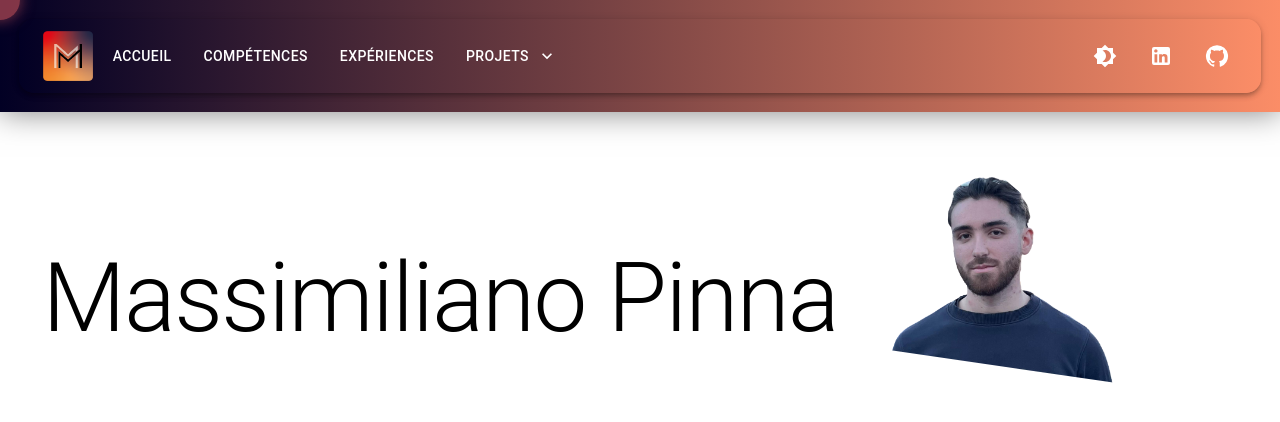
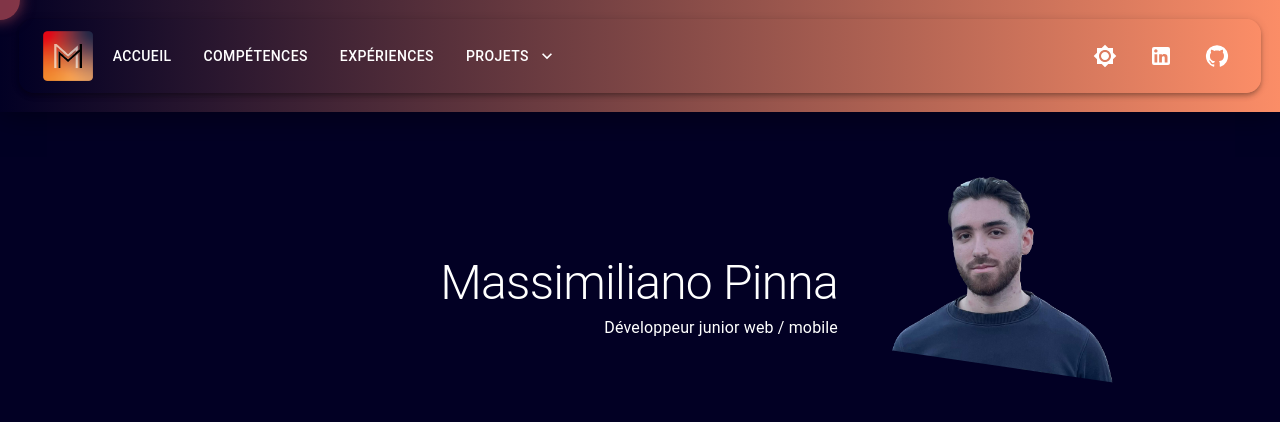
Before and after one commit to Massi-px/cv_en_ligne, a React (Create React App) app: page / in a window 1280 px wide. Shown: the top 422 px of the page. Built offline with nearby package versions, Linux system fonts and the light colour scheme.

Commit message:
home page change

```diff
--- a/src/assets/css/Home.css
+++ b/src/assets/css/Home.css
@@ -79,7 +79,7 @@
   align-items: center;
 }
 
-.identity-title{
+.identity-colomn-title{
   text-align: right;
   padding-right: 10px;
 }
@@ -92,12 +92,10 @@
   border-radius: 15px;
 }
 
-
-
 .massiPhoto{
   pointer-events: none;
   width: 70%;
-  min-height: 30%;
+  min-height: 50%;
   border-radius: 20px;
   clip-path: polygon(40% 0, 100% 50%, 100% 80%, 0 66%);
 }
--- a/src/pages/Home.jsx
+++ b/src/pages/Home.jsx
@@ -8,7 +8,7 @@ import {Grid, Typography} from "@mui/material";
 import massi from "../assets/img/massimiliano_pinna-removebg.png";
 
 export default function Home() {
-    const [darkMode, setDarkMode] = useState(false);
+    const [darkMode, setDarkMode] = useState(true);
     const [loader, setLoader] = useState(true);
     const [circlePosition, setCirclePosition] = useState({ x: 0, y: 0 });
 
@@ -57,8 +57,9 @@ export default function Home() {
                     </Box>
                     <Box className='Home-body'>
                         <Grid container className='identity'>
-                            <Grid item xs={8} className='identity-title'>
-                                <Typography variant='h1'>Massimiliano Pinna</Typography>
+                            <Grid item xs={8} className='identity-colomn-title'>
+                                <Typography variant='h1' sx={{ fontSize: { xs: '2rem', sm: '2rem', md: '3rem' } }}>Massimiliano Pinna</Typography>
+                                <Typography sx={{marginTop:'5px'}}>Développeur junior web / mobile</Typography>
                             </Grid>
                             <Grid item xs={4}>
                                 <img src={massi} className='massiPhoto' alt="massimiliano_pinna" />
```
